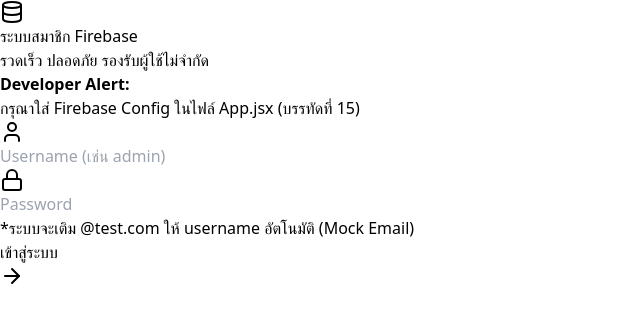
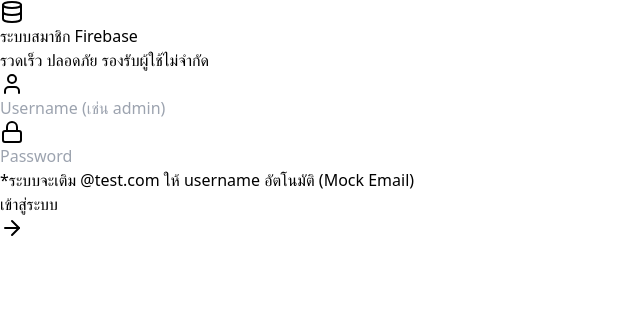
Before and after one commit to Natthasakk/loginfirebasesmac, a React (Vite) app: page / in a window 1280 px wide. Shown: the top 322 px of the page, without its empty margins (0-640 px from the left). Built offline with nearby package versions, Linux system fonts and the light colour scheme.

Commit message:
add firebases key

```diff
--- a/index.html
+++ b/index.html
@@ -7,13 +7,13 @@
     <title>My Login App</title>
 
     <!-- Google tag (gtag.js) -->
-    <script async src="https://www.googletagmanager.com/gtag/js?id=G-VVS2M4B3ZE"></script>
+    <script async src="https://www.googletagmanager.com/gtag/js?id=G-F3Q9F390WV"></script>
     <script>
       window.dataLayer = window.dataLayer || [];
       function gtag(){dataLayer.push(arguments);}
       gtag('js', new Date());
 
-      gtag('config', 'G-VVS2M4B3ZE');
+      gtag('config', 'G-F3Q9F390WV');
     </script>
     <!-- End Google tag -->
 
--- a/src/App.jsx
+++ b/src/App.jsx
@@ -13,12 +13,13 @@
 // ==========================================
 // นำค่า firebaseConfig ที่ได้จาก Firebase Console มาวางตรงนี้
 const firebaseConfig = {
-  apiKey: "AIzaSy...",
-  authDomain: "your-project.firebaseapp.com",
-  projectId: "your-project-id",
-  storageBucket: "your-project.appspot.com",
-  messagingSenderId: "...",
-  appId: "..."
+  apiKey: "AIzaSyDrJK-b9BepfVJyFbuEjcXEq_pbNVGWizo",
+  authDomain: "loginfirebasesmac.firebaseapp.com",
+  projectId: "loginfirebasesmac",
+  storageBucket: "loginfirebasesmac.firebasestorage.app",
+  messagingSenderId: "981441935732",
+  appId: "1:981441935732:web:d105a96938175b73ffd421",
+  measurementId: "G-F3Q9F390WV"
 };
 // ==========================================
 
```
